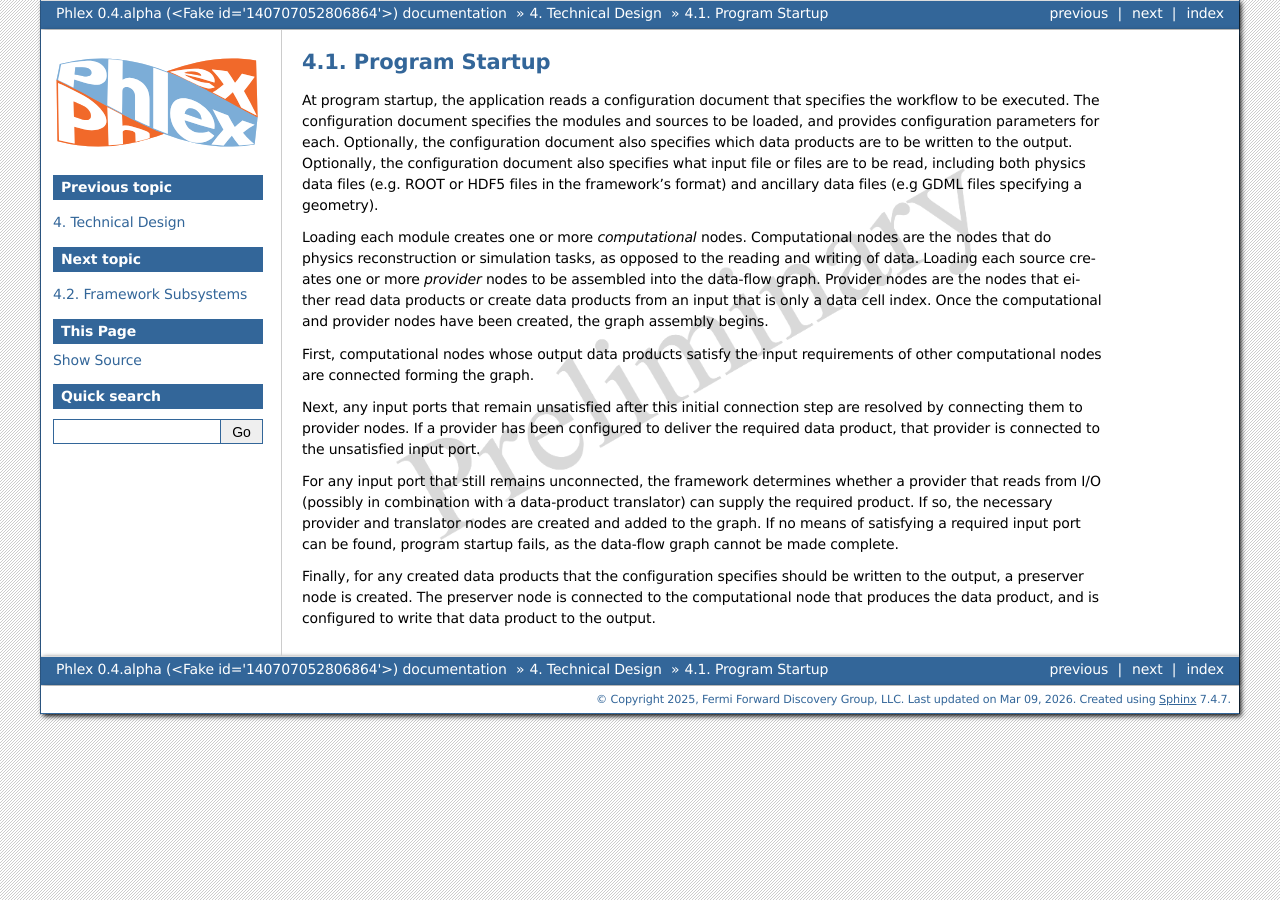
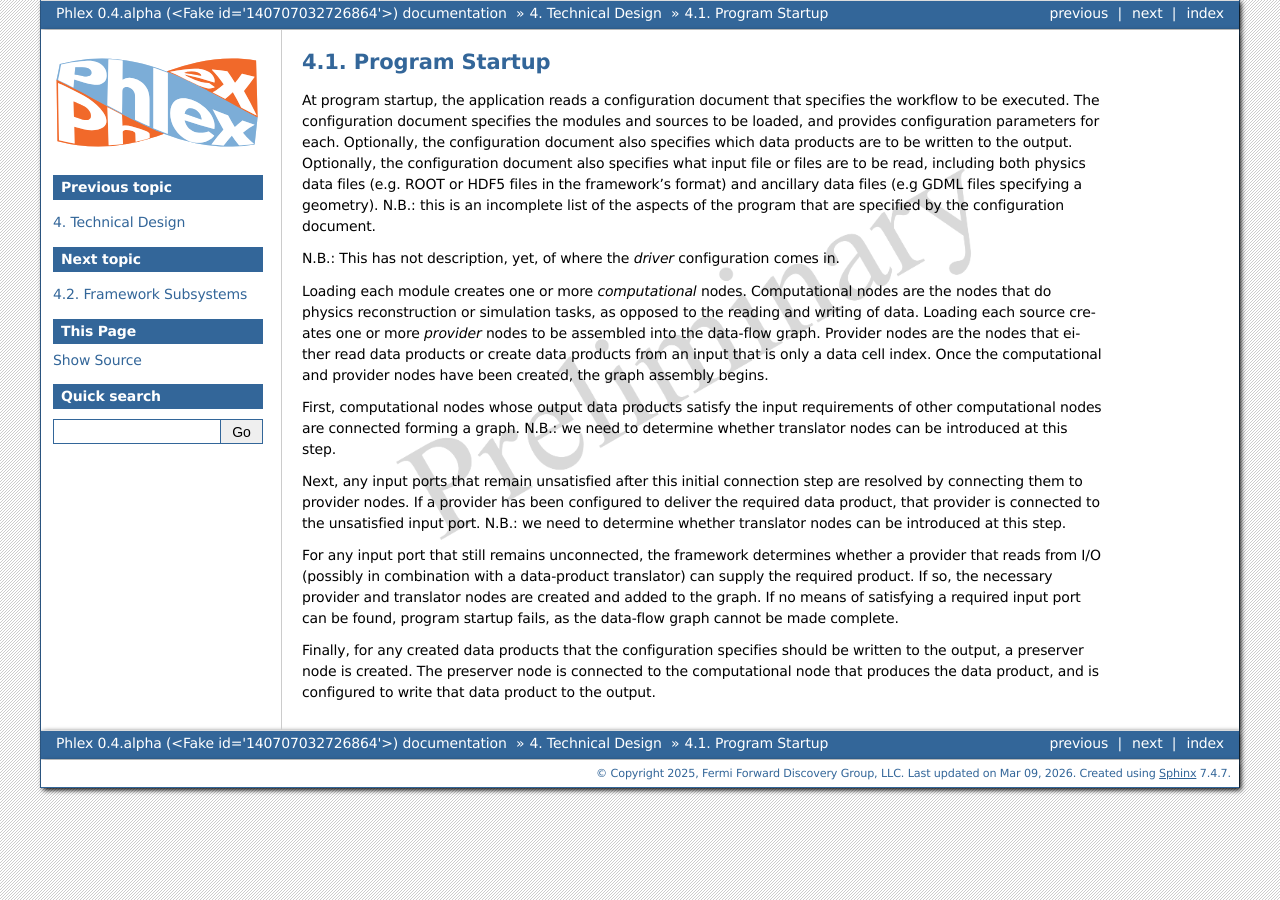
Before and after one commit to Framework-R-D/phlex-design, a Sphinx documentation site: the page built from doc/ch_subsystem_design/program_startup.rst, in a window 1280 px wide. Built offline with Sphinx 7.4.7, drawn with Linux system fonts in a browser that asks for light colours.

Commit message:
Add driver and translator node notes
Documentation additions to clarify the role of drivers in the
workflow subsystem and translator node introduction. Included notes
in program_startup.rst about incomplete descriptions of driver
configuration and translator node handling during graph assembly.
These notes mark areas requiring further development and
specification.

```diff
--- a/doc/ch_subsystem_design/program_startup.rst
+++ b/doc/ch_subsystem_design/program_startup.rst
@@ -5,6 +5,10 @@ At program startup, the application reads a configuration document that specifie
 The configuration document specifies the modules and sources to be loaded, and provides configuration parameters for each.
 Optionally, the configuration document also specifies which data products are to be written to the output.
 Optionally, the configuration document also specifies what input file or files are to be read, including both physics data files (e.g. ROOT or HDF5 files in the framework's format) and ancillary data files (e.g GDML files specifying a geometry).
+N.B.: this is an incomplete list of the aspects of the program that are specified by the configuration document.
+
+N.B.: This has not description, yet, of where the *driver* configuration comes in.
+
 
 Loading each module creates one or more *computational* nodes.
 Computational nodes are the nodes that do physics reconstruction or simulation tasks, as opposed to the reading and writing of data.
@@ -12,10 +16,13 @@ Loading each source creates one or more *provider* nodes to be assembled into th
 Provider nodes are the nodes that either read data products or create data products from an input that is only a data cell index.
 Once the computational and provider nodes have been created, the graph assembly begins.
 
-First, computational nodes whose output data products satisfy the input requirements of other computational nodes are connected forming the graph.
+First, computational nodes whose output data products satisfy the input requirements of other computational nodes are connected forming a graph.
+N.B.: we need to determine whether translator nodes can be introduced at this step.
 
 Next, any input ports that remain unsatisfied after this initial connection step are resolved by connecting them to provider nodes.
 If a provider has been configured to deliver the required data product, that provider is connected to the unsatisfied input port.
+N.B.: we need to determine whether translator nodes can be introduced at this step.
+
 
 For any input port that still remains unconnected, the framework determines whether a provider that reads from I/O (possibly in combination with a data-product translator) can supply the required product.
 If so, the necessary provider and translator nodes are created and added to the graph.
```
Also changed, not shown: doc/ch_subsystem_design/framework_subsystems.rst (+8 -0 lines).
